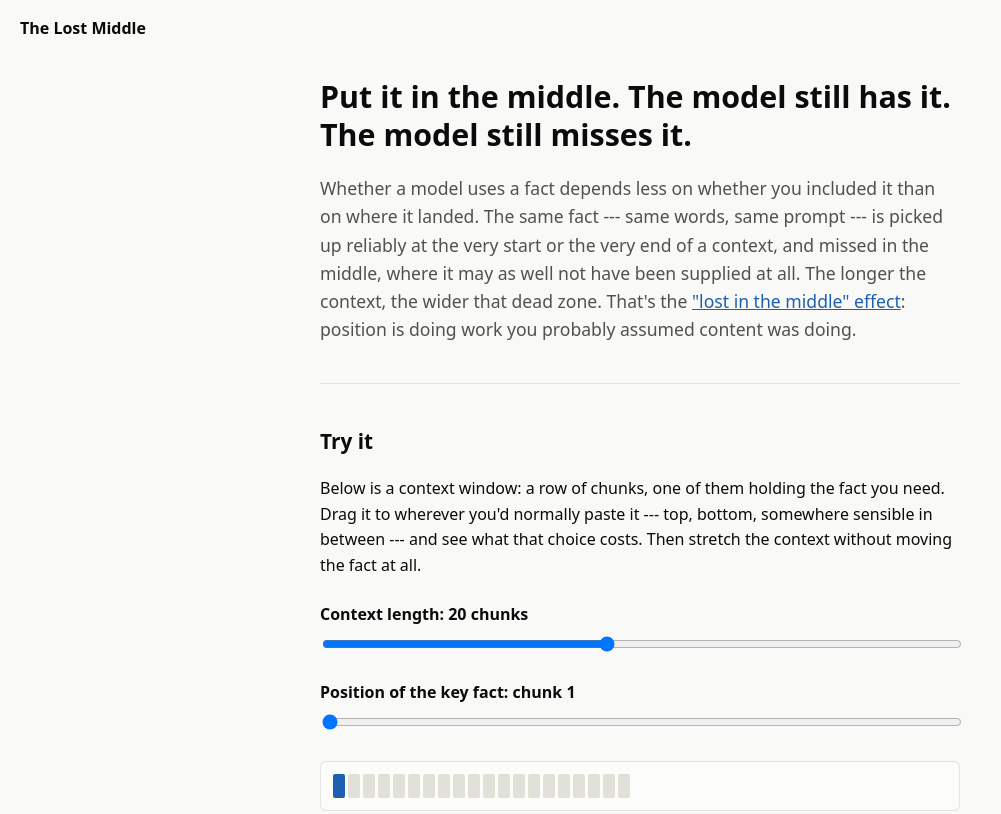
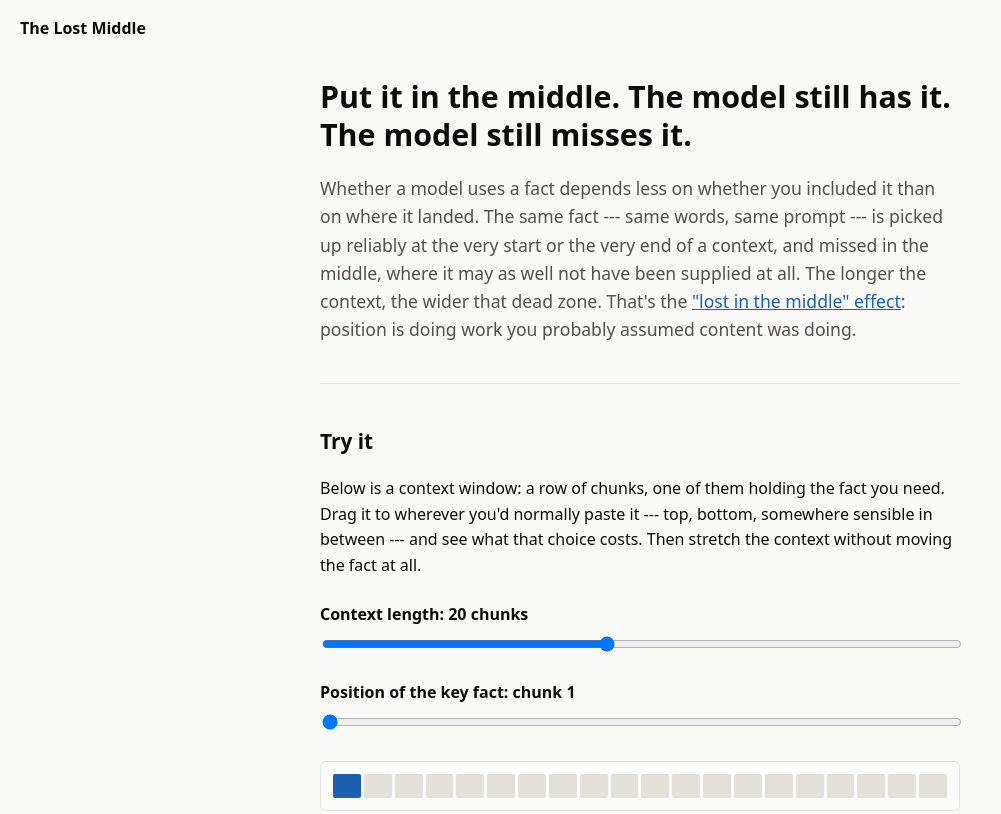
Before and after one commit to comp4020-agentic-coding-studio/comp4020-ass1-bada, a website built with Vite: page index.html in a window 1280 px wide. Shown: the top 814 px of the page, without its empty margins (0-1001 px from the left). Built offline with nearby package versions, Linux system fonts and the light colour scheme.

Commit message:
styles.css: make chunks fill the row instead of leaving dead space
Fixed 12px chunk width left most of the box empty at low context
lengths (89% dead at length=4) — a click there always snapped to the
last chunk instead of mapping proportionally along the row.

```diff
--- a/styles.css
+++ b/styles.css
@@ -110,7 +110,8 @@ h2 {
 }
 
 .chunk {
-  width: 12px;
+  flex: 1 1 0;
+  min-width: 8px;
   height: 24px;
   border-radius: 2px;
   background: var(--gridline);
```
